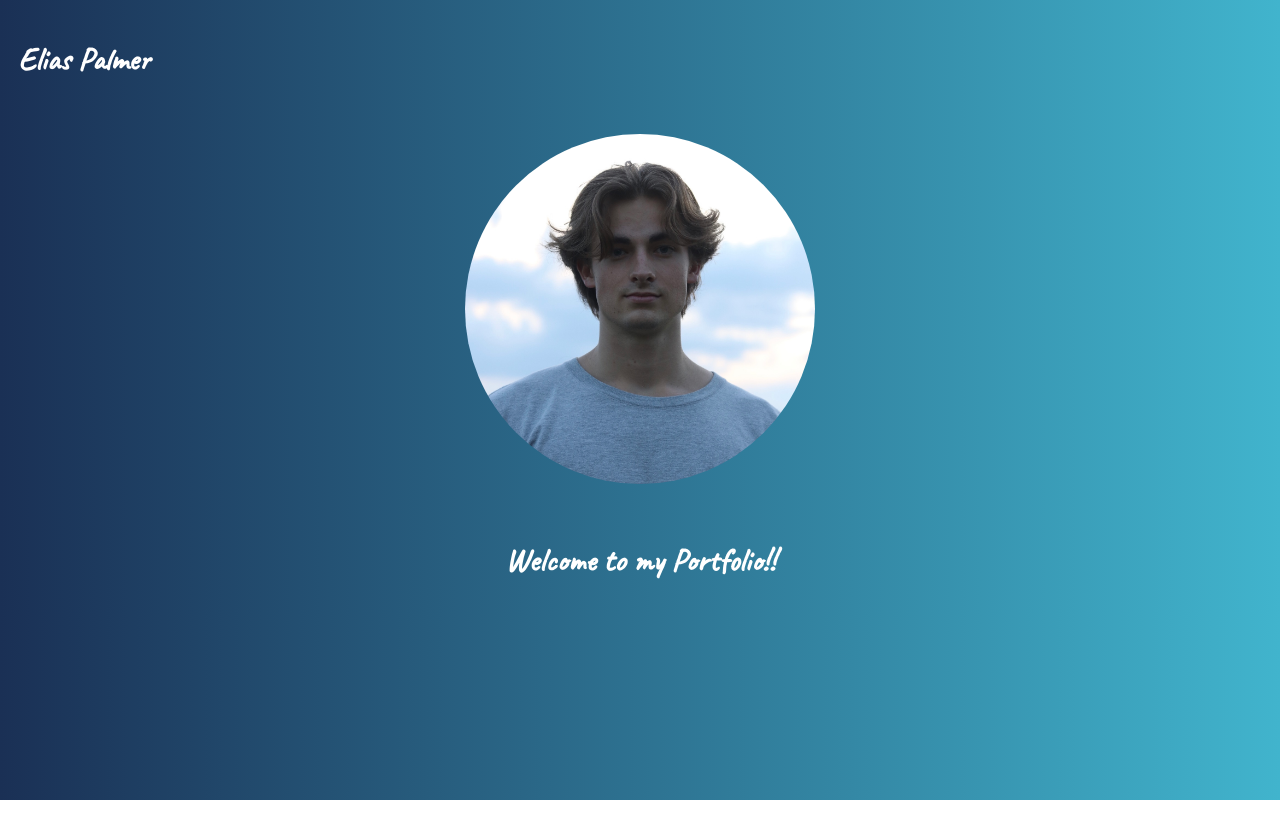
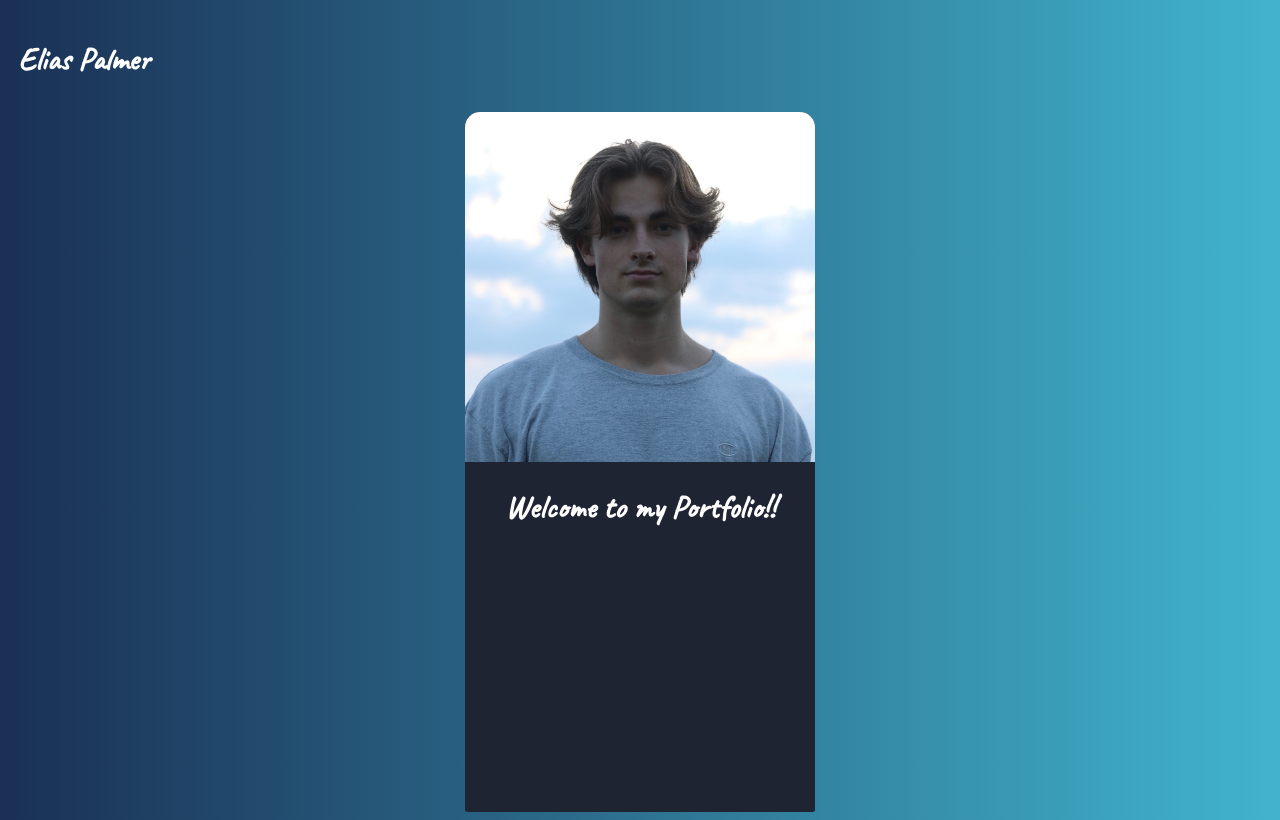
Before and after one commit to palmerelias/portfolio-app, a React (Vite) app: page / in a window 1280 px wide. Built offline with nearby package versions, Linux system fonts and the light colour scheme.

Commit message:
added card to profile

```diff
--- a/package.json
+++ b/package.json
@@ -9,6 +9,7 @@
     "preview": "vite preview"
   },
   "dependencies": {
+    "@mui/icons-material": "^5.11.11",
     "react": "^18.2.0",
     "react-dom": "^18.2.0"
   },
--- a/src/App.css
+++ b/src/App.css
@@ -11,20 +11,26 @@ body {
     font-family: 'Caveat', cursive;
 }
 
-.profile {
+.profile-img {
     width: 350px;
-    border-radius: 175px;
+    border-top-right-radius: 15px;
+    border-top-left-radius: 15px;
 }
 
-.profile-img {
-    display: flex;
-    justify-content: center;
-    margin-top: 22px;
+.profile-card {
+    margin-left: auto;
+    margin-right: auto;
+    width: 350px;
+    height: 700px;
+    border-top-right-radius: 15px;
+    border-top-left-radius: 15px;
+    border-bottom-left-radius: 2.5px;
+    border-bottom-right-radius: 2.5px;
+    background-color: rgb(31, 36, 51);
 }
 
 .title {
     font-family: 'Caveat', cursive;
-    margin-top: 35px;
     color: #fff;
     display: flex;
     justify-content: center;
--- a/src/App.jsx
+++ b/src/App.jsx
@@ -10,12 +10,11 @@ function App() {
       <div className="nav">
         <h1>Elias Palmer</h1>
       </div>
-      <div className='profile-img'>
-        <img src={profile} className="profile"/>
+      <div className='profile-card'>
+        <img src={profile} className="profile-img"/>
+        <h1 className='title'>Welcome to my Portfolio!!</h1>
       </div>
-      <div className='title'>
-        <h1>Welcome to my Portfolio!!</h1>
-      </div>
+
     </div>
   )
 }
```
Also changed, not shown: 1 other file (tests, documents, lock files or other folders).
